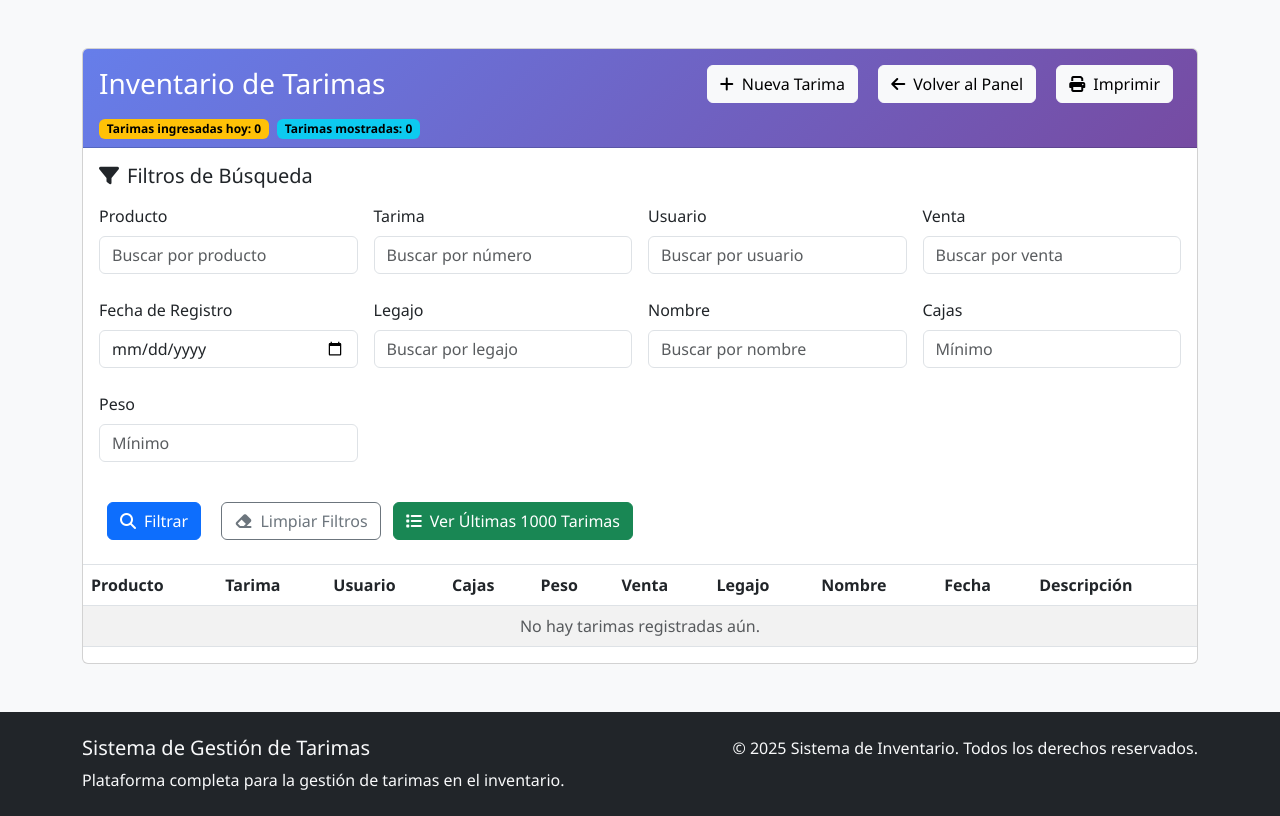
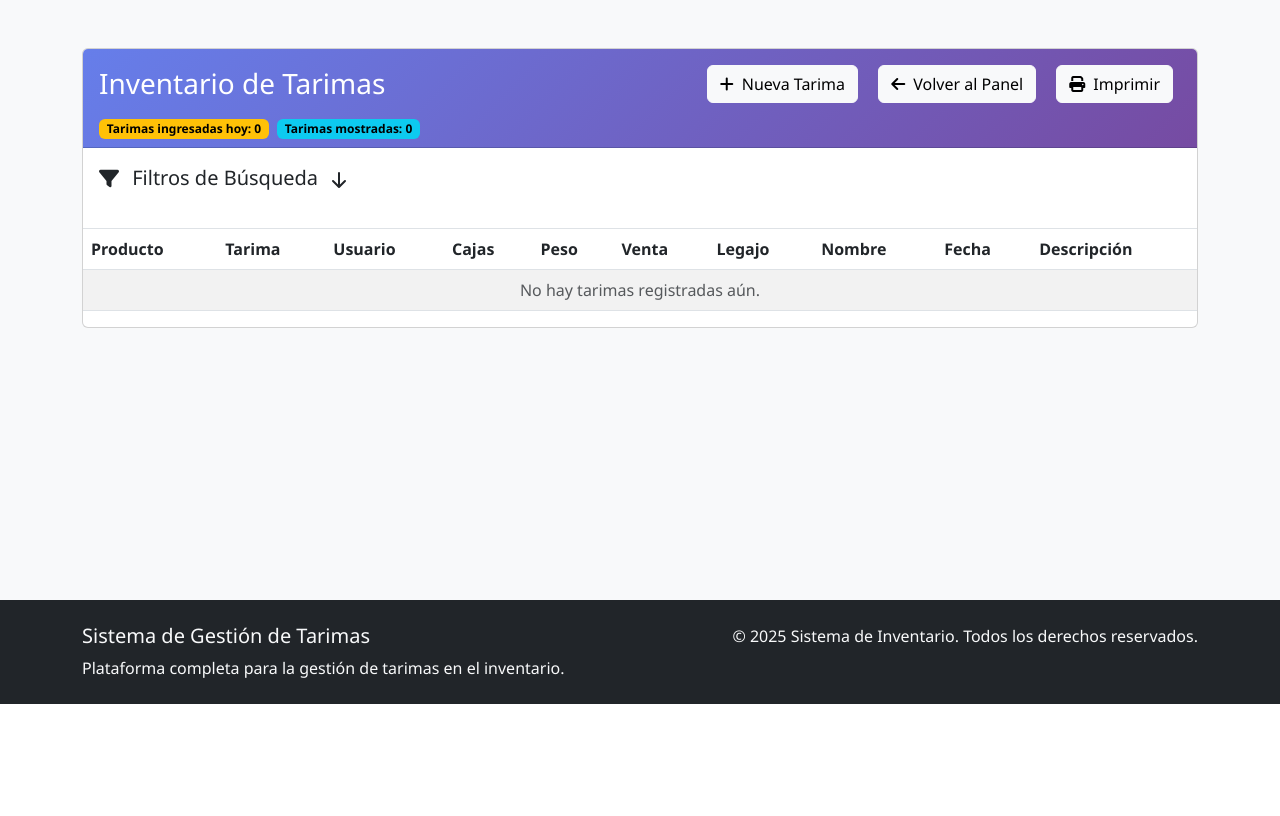
Before and after one commit to nicos92/appphp, a PHP site: the page made by views/tarimas/listar_tarimas.php in a window 1280 px wide. Shown: the part 96-912 px from the top of the page. After the commit the page ends 800 px from the top, so only its background shows below. Run offline with PHP 8.4, Linux system fonts and the light colour scheme; the template is opened without the code that fills it, so the values that code supplies are empty; some libraries are stand-ins or nearby versions.

Commit message:
feat: agrega collapse a los filtros de busqueda

```diff
--- a/views/tarimas/listar_tarimas.php
+++ b/views/tarimas/listar_tarimas.php
@@ -282,8 +282,14 @@
 
         <!-- Sección de filtrado -->
         <div class="card-body border-bottom no-print">
-            <h5 class="mb-3"><i class="fas fa-filter me-2"></i>Filtros de Búsqueda</h5>
-            <form id="filtroTarimas" method="GET" action="<?= BASE_URL ?>/tarimas">
+            <h5 class="mb-3" data-bs-toggle="collapse" href="#filtroTarimas" role="button" aria-expanded="false" aria-controls="filtroTarimas">
+                <i class="fas fa-filter me-2"></i>
+                Filtros de Búsqueda
+                <svg xmlns="http://www.w3.org/2000/svg" width="32" height="32" fill="currentColor" class="bi bi-arrow-down-short" viewBox="0 0 16 16">
+                    <path fill-rule="evenodd" d="M8 4a.5.5 0 0 1 .5.5v5.793l2.146-2.147a.5.5 0 0 1 .708.708l-3 3a.5.5 0 0 1-.708 0l-3-3a.5.5 0 1 1 .708-.708L7.5 10.293V4.5A.5.5 0 0 1 8 4" />
+                </svg>
+            </h5>
+            <form id="filtroTarimas" class="collapse" method="GET" action="<?= BASE_URL ?>/tarimas">
                 <div class="row g-3">
                     <div class="col-md-3">
                         <label for="numero_producto" class="form-label">Producto</label>
```
